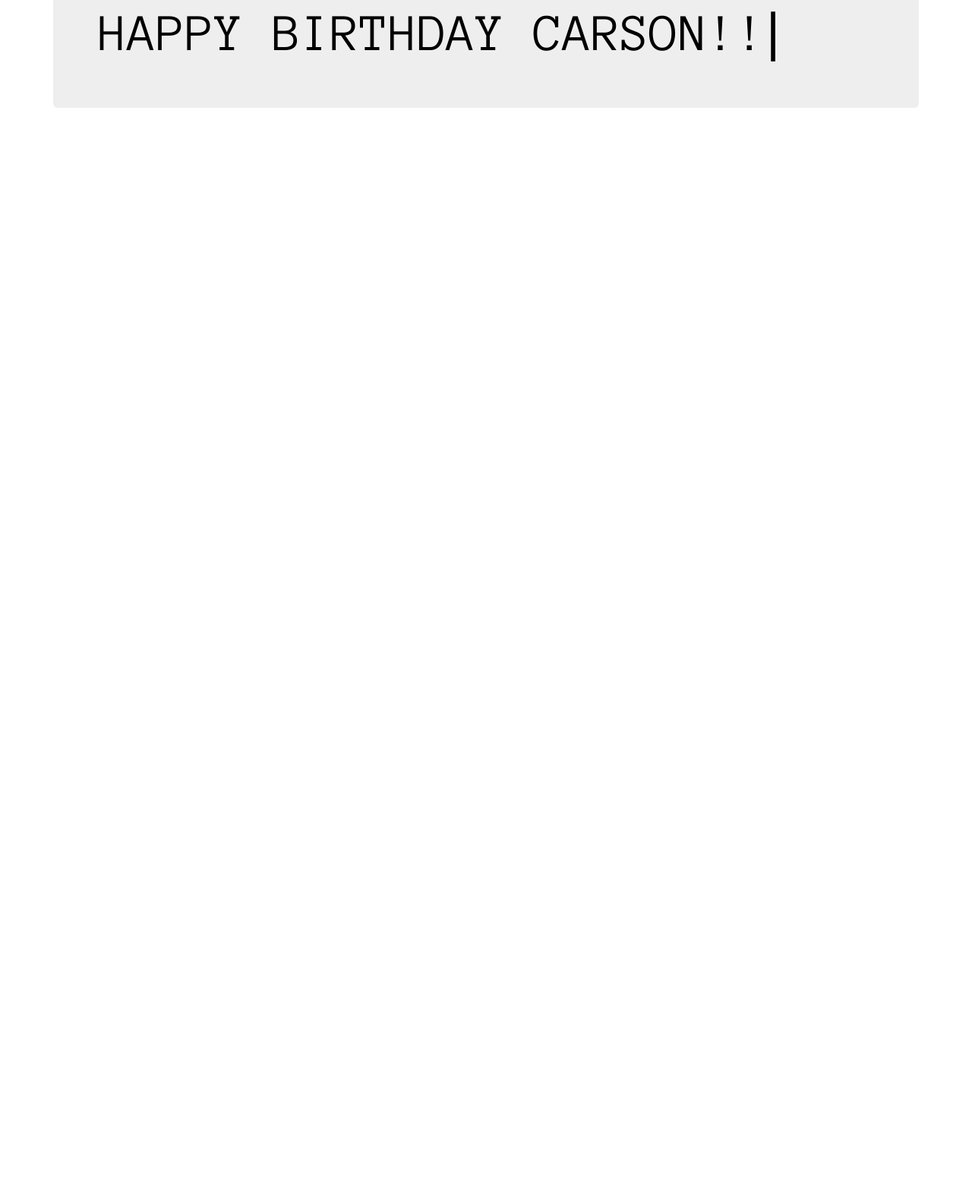
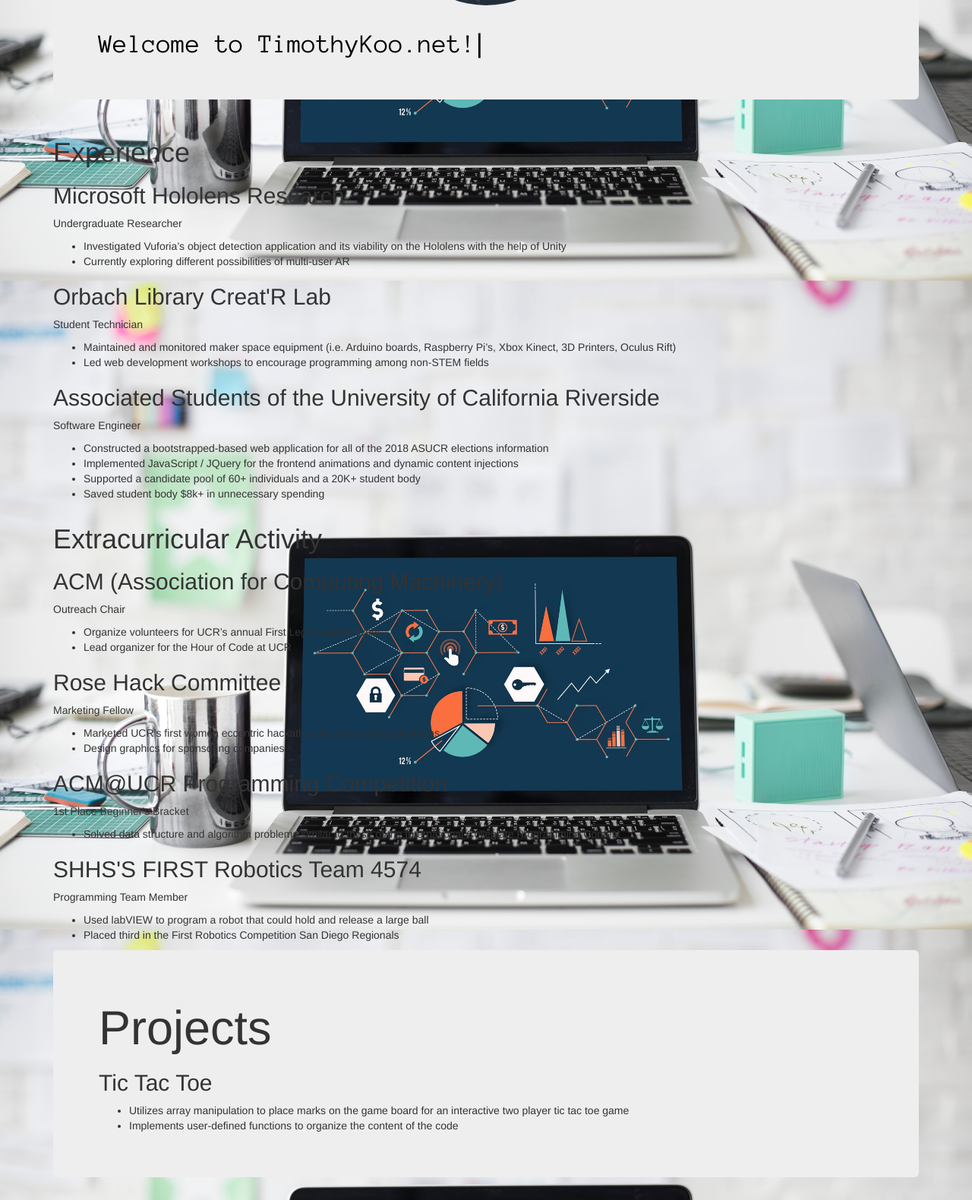
Before and after one commit to TimothyKool/tempWebsite, a plain HTML site: page index.html in a window 1280 px wide. Shown: the part 485-2065 px from the top of the page at 76% size. Before the commit the page ends 800 px from the top, so only its background shows below. Drawn offline with nearby package versions, Linux system fonts and the light colour scheme.

Commit message:
Changed layout

```diff
--- a/css/style.css
+++ b/css/style.css
@@ -1,57 +1,73 @@
+
 body {
     padding-top: 70px;
-    background-image: url(images/Elliot.png);
+    background: url('/images/computer-image.jpg') no-repeat center center fixed;
+    -webkit-background-size: cover;
+    -moz-background-size: cover;
+    -o-background-size: cover;
+    background-size: cover;
+
+}
+
+#section1 {
+    height: 100%;
+    min-height: 100%;
+}
+
+#section2 {
+    height: 100%;
+}
+
+#section3 {
+    height: 100%;
+}
+
+#section4 {
+    height: 100%;
+}
+
+#typed-strings {
+    padding-top: 25px;
 }
 
 #typed {
     color: black;
     font-family: 'Anonymous Pro';
-    font-size: 5em;
+    font-size: 3em;
+}
+
+#typedStyling {
+    padding-top: 25px;
 }
 
 .typed-cursor {
     color: black;
-    font-size: 5em;
+    font-size: 3em;
 }
 
 @media (min-width: 300px) {
     #typed {
         color: black;
-        font-size: 5em;
-        /*font-size: 1.5em;*/
+        font-size: 1.5em;
     }
     .typed-cursor {
-        font-size: 5em;
-        /*font-size: 1.5em;*/
+        font-size: 1.5em;
     }
 }
 
 @media (min-width: 500px) {
     #typed {
         color: black;
-        font-size: 5em;
-        /*font-size: 2.5em;*/
+        font-size: 2.5em;
     }
     .typed-cursor {
-        font-size: 5em;
-        /*font-size: 2.5em;*/
+        font-size: 2.5em;
     }
-}
-
-.section1 {
-    height: 100%;
-
-
-}
-
-.section2 {
-    height: 100%;
-    background-color: blue;
 }
 
 #title {
     text-align: center;
-    padding-bottom: 10px;
+    padding-bottom: 25px;
 }
 
 #selfie {
@@ -64,7 +80,8 @@ body {
     border-radius: 50%;
 }
 
-.jumbotron {
-    color: #2c3e50;
-    background: #ecf0f1;
-}
+/*.jumbotron {
+
+    background-color: transparent;
+    min-height: 100%;
+}*/
--- a/index.html
+++ b/index.html
@@ -10,36 +10,109 @@
 </head>
 <body>
 
-	<div class="section1">
+	<div id="section1">
 		<div class="container">
 			<div class="jumbotron">
-				<h1 id="title">Carsenpai ;)</h1>
-				<img src="images/carsooon.jpg" alt="Picture of myself" id="selfie">
+				<h1 id="title">Timothy Koo</h1>
+				<img src="images/self.jpg" alt="Picture of myself" id="selfie">
 				<!-- typed: where it types over -->
 				<!-- typed-strings: what it actually types out -->
-				<span id="typed"></span>
-				<div id="typed-strings">
-					<h1></h1>
-					<h1>HAPPY BIRTHDAY CARSON!!!</h1>
-					<h1>WE LOVE YOU CARSENPAI!!!</h1>
-					<h1>WE LOVE YOU DADDY!!!</h1>
-					<h1>WE LOVE YOU DJ BARSSSOOON!!!</h1>
-					<h1>WE LOVE YOU WHITE LIGHT!!!</h1>
-					<h1>WE LOVE YOU COACH STEVE!!!</h1>
-					<h1>WE LOVE YOU PRIVLEDGED MAN!!!</h1>
-					<h1>WE LOVE YOU HUUUUUUUYYYYYAAAAAAHHHHHH!!!</h1>
-
-					<!-- <h1>Welcome to TimothyKoo.net!</h1>
-					<h1>Here you can find my <a href="index.html">projects</a></h1>
-					<h1>Making websites is a hobby</h1>
-					<h1>Making websites is a passion!</h1> -->
+				<div id="typedStyling">
+					<span id="typed"></span>
+						<div id="typed-strings">
+							<h1></h1>
+							<h1>Welcome to TimothyKoo.net!</h1>
+						</div>
 				</div>
 			</div>
 		</div>
 	</div>
 
+<!-- Work Experience -->
+	<div id="section2">
+		<div class="container">
+			<!-- <div class="jumbotron"> -->
+				<h1>Experience</h1>
+
+				<h2>Microsoft Hololens Research</h2>
+				<p>Undergraduate Researcher</p>
+				<ul>
+					<li>Investigated Vuforia’s object detection application and its viability on the Hololens with the help of Unity</li>
+					<li>Currently exploring different possibilities of multi-user AR</li>
+				</ul>
+
+				<h2>Orbach Library Creat'R Lab</h2>
+				<p>Student Technician</p>
+				<ul>
+					<li>Maintained and monitored maker space equipment (i.e. Arduino boards, Raspberry Pi’s, Xbox Kinect, 3D Printers, Oculus Rift)</li>
+					<li>Led web development workshops to encourage programming among non-STEM fields</li>
+				</ul>
+
+				<h2>Associated Students of the University of California Riverside</h2>
+				<p>Software Engineer</p>
+				<ul>
+					<li>Constructed a bootstrapped-based web application for all of the 2018 ASUCR elections information</li>
+					<li>Implemented JavaScript / JQuery for the frontend animations and dynamic content injections</li>
+					<li>Supported a candidate pool of 60+ individuals and a 20K+ student body</li>
+					<li>Saved student body $8k+ in unnecessary spending</li>
+				</ul>
+
+			<!-- </div> -->
+		</div>
+	</div>
+
+<!-- Extracurricular Activity -->
+	<div id="section3">
+		<div class="container">
+			<!-- <div class="jumbotron"> -->
+				<h1>Extracurricular Activity</h1>
+
+				<h2>ACM (Association for Computing Machinery)</h2>
+				<p>Outreach Chair</p>
+				<ul>
+					<li>Organize volunteers for UCR’s annual First Lego League event</li>
+					<li>Lead organizer for the Hour of Code at UCR</li>
+				</ul>
+
+				<h2>Rose Hack Committee</h2>
+				<p>Marketing Fellow</p>
+				<ul>
+					<li>Marketed UCR’s first women eccentric hackathon on social media platforms</li>
+					<li>Design graphics for sponsoring companies</li>
+				</ul>
+
+				<h2>ACM@UCR Programming Competition</h2>
+				<p>1st Place Beginner's Bracket</p>
+				<ul>
+					<li>Solved data structure and algorithm problems similar to those of the International Collegiate Programming Contest</li>
+				</ul>
+
+				<h2>SHHS'S FIRST Robotics Team 4574</h2>
+				<p>Programming Team Member</p>
+				<ul>
+					<li>Used labVIEW to program a robot that could hold and release a large ball</li>
+					<li>Placed third in the First Robotics Competition San Diego Regionals</li>
+				</ul>
+			<!-- </div> -->
+		</div>
+	</div>
+
+
+<!-- Projects -->
+	<div id="section4">
+		<div class="container">
+			<div class="jumbotron">
+				<h1>Projects</h1>
+				<h2>Tic Tac Toe</h2>
+				<ul>
+					<li>Utilizes array manipulation to place marks on the game board for an interactive two player tic tac toe game</li>
+					<li>Implements user-defined functions to organize the content of the code</li>
+				</ul>
+			</div>
+		</div>
+	</div>
 	<!-- <div class="section2">
-
+		fd
 	</div> -->
 
 	<!-- <div class="container">
--- a/js/animations.js
+++ b/js/animations.js
@@ -7,8 +7,6 @@ var typed = new Typed('#typed', {
   	cursorChar: '|',
   	autoInsertCss: true,
 	smartBackspace: true,
-	loop: true,
-	loopCount: Infinity,
 });
 
 var typed2 = new Typed('#typed2', {
```
Also changed, not shown: images/Elliot.png (deleted), images/carsooon.jpg (deleted), images/computer-image.jpg (added), images/shanghai.jpg (deleted).
